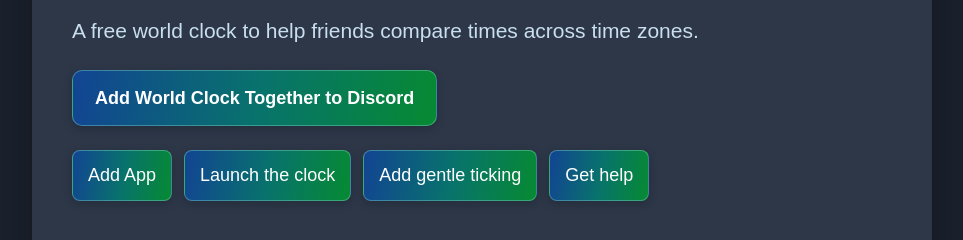
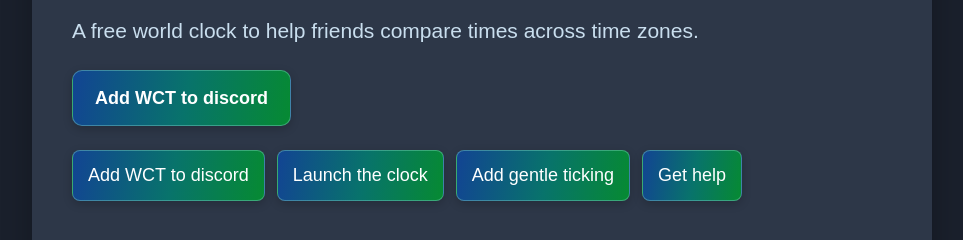
Before and after one commit to Madisastateofmind/smartstuff, a plain HTML site: page discord-clock/guide.html in a window 1280 px wide. Shown: the part 143-383 px from the top of the page, without its empty margins (158-1121 px from the left). Drawn offline with Linux system fonts and the light colour scheme.

Commit message:
Rename guide app buttons to Add WCT to discord

```diff
--- a/discord-clock/guide.html
+++ b/discord-clock/guide.html
@@ -14,8 +14,8 @@
 <body><main>
 <h1>⏰ World Clock Together</h1>
 <p class="intro">A free world clock to help friends compare times across time zones.</p>
-<p><a class="discord-button" href="https://discord.com/discovery/applications/1558211468447449239">Add World Clock Together to Discord</a></p>
-<nav aria-label="Guide sections"><a href="https://discord.com/discovery/applications/1558211468447449239">Add App</a><a href="#launch">Launch the clock</a><a href="#ticking">Add gentle ticking</a><a href="#help">Get help</a></nav>
+<p><a class="discord-button" href="https://discord.com/discovery/applications/1558211468447449239">Add WCT to discord</a></p>
+<nav aria-label="Guide sections"><a href="https://discord.com/discovery/applications/1558211468447449239">Add WCT to discord</a><a href="#launch">Launch the clock</a><a href="#ticking">Add gentle ticking</a><a href="#help">Get help</a></nav>
 <h2 id="launch">Launch the clock in a call</h2>
 <ol>
 <li>Open <a href="https://discord.com/discovery/applications/1558211468447449239">World Clock Together’s Discord app listing</a> and follow the prompts to add the app. The listing becomes available once Discord Discovery is enabled.</li>
```
